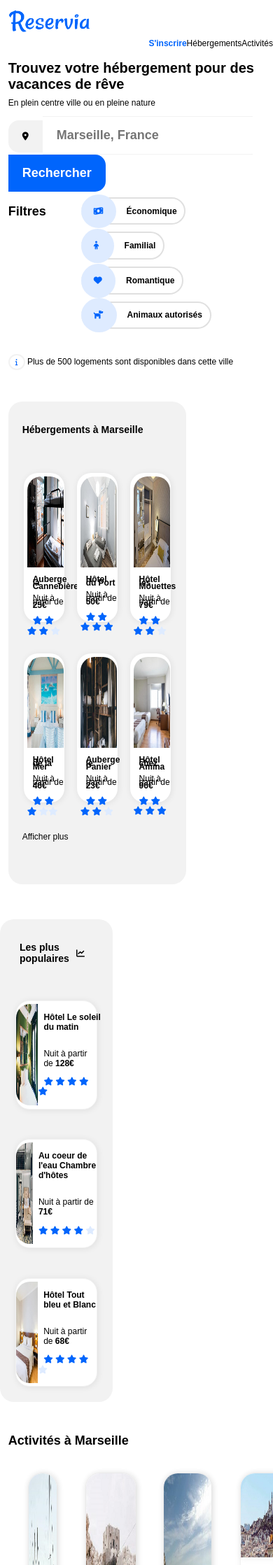
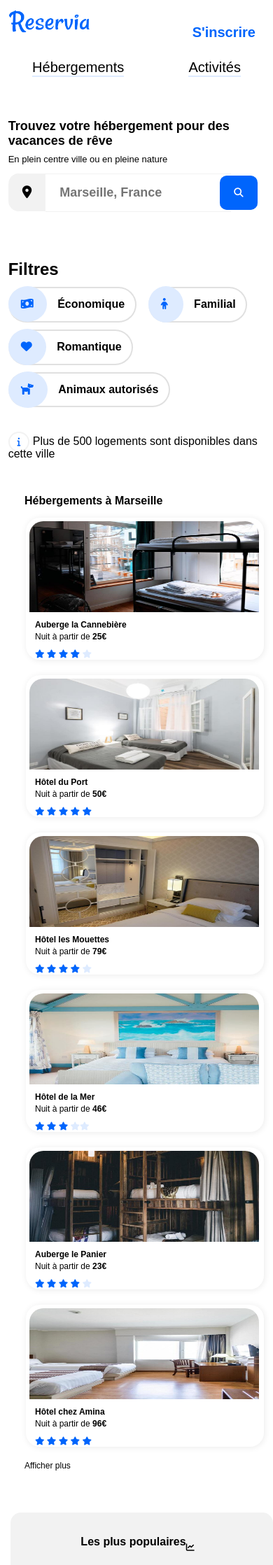
Before and after one commit to Yann-dv/Reservia, a PHP site: page / in a window 390 px wide; the page is wider, and only the part inside the window is pictured. Shown: the top 2237 px of that part at 70% size. Run offline with PHP 8.4, Linux system fonts and the light colour scheme; some libraries are stand-ins or nearby versions.

Commit message:
Add on queries, animations on links and cards

```diff
--- a/index.html
+++ b/index.html
@@ -31,10 +31,12 @@
                 <img src="images/logo/Reservia@3x.png" alt="Reservia" class="logo"/>
             </a>
                 <nav>
-                <a href="" id="subscrib">S'inscrire</a>
+                <a href="#" id="subscrib">S'inscrire</a>
                 <a href="#hebergements">Hébergements</a>
                 <a href="#activites">Activités</a>
                 </nav>
+
+
         </header>
 
      <div id="main"> <!--Main start-->
@@ -44,7 +46,10 @@
             <p>En plein centre ville ou en pleine nature</p>
             <form id="searchForm" method="post" action="traitement.php">
                 <span id="searchbar">
-                 <span class="mapmarker"><i class="fas fa-map-marker-alt" aria-hidden="true"></i></span><input type="search" class="searchfield" placeholder="Marseille, France" size="50" name="q"><input type="submit" class="searchbutton" value="Rechercher">
+                 <span class="mapmarker"><i class="fas fa-map-marker-alt" aria-hidden="true"></i></span><input type="search" class="searchfield" placeholder="Marseille, France" size="50" name="q">
+                 <button class="btn">Rechercher</button><button class="btn-min">
+                    <i class="fas fa-search search-icons"></i>
+                  </button>
                 </span>
             </form>
         </section>
--- a/style.css
+++ b/style.css
@@ -1,12 +1,4 @@
 /*Reservia css style*/
-@media all and (max-width: 1024px)
-{
-    body, main, header, footer
-    {
-        width: auto;
-    }
-}
-
 @font-face {
     font-family: 'raleway_italic';
     src: 'font/raleway-Italic-VariableFont_wght.ttf' format('ttf'),
@@ -26,15 +18,18 @@
     font-stretch: 75% 125%;
     font-style: normal;
     }
-
+  html
+  {
+        width: 100%;
+  }
 body
 {
     font-family: "raleway", arial, 'Times New Roman', Times, sans-serif;
-    margin:auto;
+    margin:0;
     overflow-x: hidden;
     font-size: 16px;
     position: relative;
-    width: 100%;
+    max-width: 100%;
     height: 100%;
 }
 
@@ -92,12 +87,14 @@ nav a
     float: right;
     margin-top: -38px;
 }
+
 nav a:hover
 {
     color: #0065FC;
     font-weight: bold;
     border-top: 3px solid #0065FC;
     padding: 51px 25px 0 25px;
+    -webkit-text-stroke: 1px #0065FC;
 }
 
 #subscrib:hover
@@ -130,7 +127,6 @@ a:visited
     margin-top: 5px;
 }
 
-
 .mapmarker
   {
     min-width: 60px;
@@ -140,6 +136,8 @@ a:visited
     border-top-left-radius: 15px;
     border-bottom-left-radius: 15px;
     padding: 1rem 1.25rem;
+    border-top: solid #f2f2f2 1px;
+    border-bottom: solid #f2f2f2 1px;
   }
 
 .searchfield
@@ -160,7 +158,7 @@ input::placeholder
   opacity: 1;
 }
 
-.searchbutton
+.btn
   {
     font-size: 18px;
     background-color: #0065fc;
@@ -172,7 +170,17 @@ input::placeholder
     border: none;
     cursor: pointer;
     padding: 1rem 1.25rem;
+    border-top: solid #0065fc 1px;
+    border-bottom: solid #0065fc 1px;
   }
+.btn:focus {
+  outline: none;
+}
+
+.btn-min {
+  display: none;
+}
+
 /*///////////////SECTION2 filters//////////////*/
 #filters
   {
@@ -306,12 +314,20 @@ input::placeholder
   border-radius: 20px 20px 20px 20px;
   display: flex;
   flex-direction: column;
-  width: 31%;
+  width: 16.5vw;
   height: 32%;
   border: 1px solid #F2F2F2 2px;
   box-shadow: 1px 1px 10px rgba(0, 0, 0, 0.082);
   padding-left: 5px;
   padding-top: 5px;
+}
+
+.card:hover
+{
+transform: scale(1.05);
+-webkit-transition: 0.4s;
+-o-transition: 0.4s;
+transition: 0.4s;
 }
 
 #hebergements img
@@ -396,12 +412,20 @@ input::placeholder
   border-radius: 20px 20px 20px 20px;
   display: flex;
   justify-content: row;
-  width: 95%;
+  width: 23vw;
   height: 23%;
   border: 1px solid #F2F2F2;
   box-shadow: 1px 1px 10px rgba(0, 0, 0, 0.082);
   padding-top: 4px;
   padding-left: 4px;
+}
+
+.famouscard:hover
+{
+transform: scale(1.05);
+-webkit-transition: 0.4s;
+-o-transition: 0.4s;
+transition: 0.4s;
 }
 
 .famouscard a
@@ -480,6 +504,14 @@ input::placeholder
   box-shadow: 1px 1px 10px rgba(0, 0, 0, 0.082);
 }
 
+.activitescard:hover, #duo1:hover, #duo2:hover
+{
+transform: scale(1.05);
+-webkit-transition: 0.4s;
+-o-transition: 0.4s;
+transition: 0.4s;
+}
+
 .double
 {
   display: flex;
@@ -551,7 +583,10 @@ footer a
 {
   text-decoration: none;
 }
-
+footer a:hover
+{
+  -webkit-text-stroke: 1px black;
+}
 .apropos
 {
   display: flex;
@@ -670,37 +705,79 @@ header a img
 
   @media only screen and (max-width: 900px) /*Smartphones view*/
   {
-  body, p, h3, h4, nav a
+
+  body, h3, h4
   {
-  font-size: 12px;
+  font-size: 16px;
   }
 
   #populaires h2, #hebergements h2, .famousicon
   {
-    font-size: 14px;
+    font-size: 16px;
   }
-    header a img
-    {
-    width: 30%;
-    height: 70%;
-    }
+
+  #search
+  {
+    width: 100%;
+    border-bottom: #f2f2f2;
+  }
+
+  header a img
+  {
+  width: 30%;
+  height: 70%;
+  }
 
     header nav
     {
       display: flex;
       flex-direction: row;
+      justify-content: space-around;
+      text-align: center;
+      width: 100%;
+      margin-top: 30px;
+      padding: 0;
+
     }
+
+    nav a
+    {
+    font-size: 20px;
+    border-bottom: 2px solid #deebff;
+    padding-left: 30px;
+    }
+
+    nav a:hover
+    {
+    border-top:none;
+    border-bottom: 2px solid #0065fc;
+    padding: 0;
+    padding-bottom: 10px;
+    }
+
     #subscrib
     {
-      text-align: right;
       margin: 0;
       padding: 0;
+      float: right;
+      border-bottom: 3px solid white;
+      position: absolute;
+      right: 25px;
+      top: -50px;
     }
+
+    #subscrib:hover
+    {
+      margin-top: 0px;
+      padding-bottom: 12px;
+    }
+
     #search h1
     {
     display:flex;
-    text-align: justify-all;
-    font-size: 20px;
+    font-size: 18px;
+    margin-top: 100px;
+
     }
 
     nav a
@@ -710,4 +787,102 @@ header a img
       padding: 0;
       text-align: left;
     }
+
+    .btn
+    {
+      display: none;
+    }
+    .btn-min {
+    position: relative;
+    display: block;
+    bottom: 52px;
+    left: 80%;
+    background-color: #0065fc;
+    font-family: "Raleway", sans-serif;
+    font-weight: bold;
+    color: white;
+    border-radius: 10px;
+    border: none;
+    cursor: pointer;
+    padding: 1rem 1.25rem;
+    border-top: solid #0065fc 1px;
+    border-bottom: solid #0065fc 1px;
+    }
+
+  #search span .mapmarker
+    {
+      height: 50px;
+      font-size: 18px;
+    }
+    .searchfield
+    {
+      width: 70%;
+    }
+
+    #filters
+    {
+      display: inline-block;
+    }
+
+
+    #hebergements
+    {
+      display: flex;
+      flex-direction: column !important;
+      align-items: normal;
+      flex: 100%;
+      height: auto;
+      margin: 0 auto;
+      margin-left: 15px;
+      margin-bottom: 0px;
+      margin-top : 15px;
+      border-radius: 15px;
+      margin-bottom: 25px;
+      background-color: white;
+    }
+
+    .card
+    {
+      flex: 0;
+      width: 100%;
+      margin-bottom: 20px;
+    }
+
+    #populaires
+    {
+    display: flex;
+    flex-direction: column !important;
+    align-items:center;
+    flex: 100%;
+    height: auto;
+    margin: 0 auto;
+    margin-left: 15px;
+    margin-bottom: 0px;
+    margin-top : 15px;
+    border-radius: 15px;
+    margin-bottom: 25px;
+    background-color: #f2f2f2;
+    }
+
+    .famouscard
+    {
+      flex: 0;
+      width: 100%;
+    }
+
+    #famoustitle
+    {
+    display: flex;
+    }
   }
+
+  @media screen and (min-width: 765px) and (max-width: 1023px){
+  }
+  }
+  @media screen and (max-width: 764px) {
+  }
+  @media screen and (max-width: 320px) {
+
+  }
+  @media screen and (max-width: 280px) {
+     }
```
